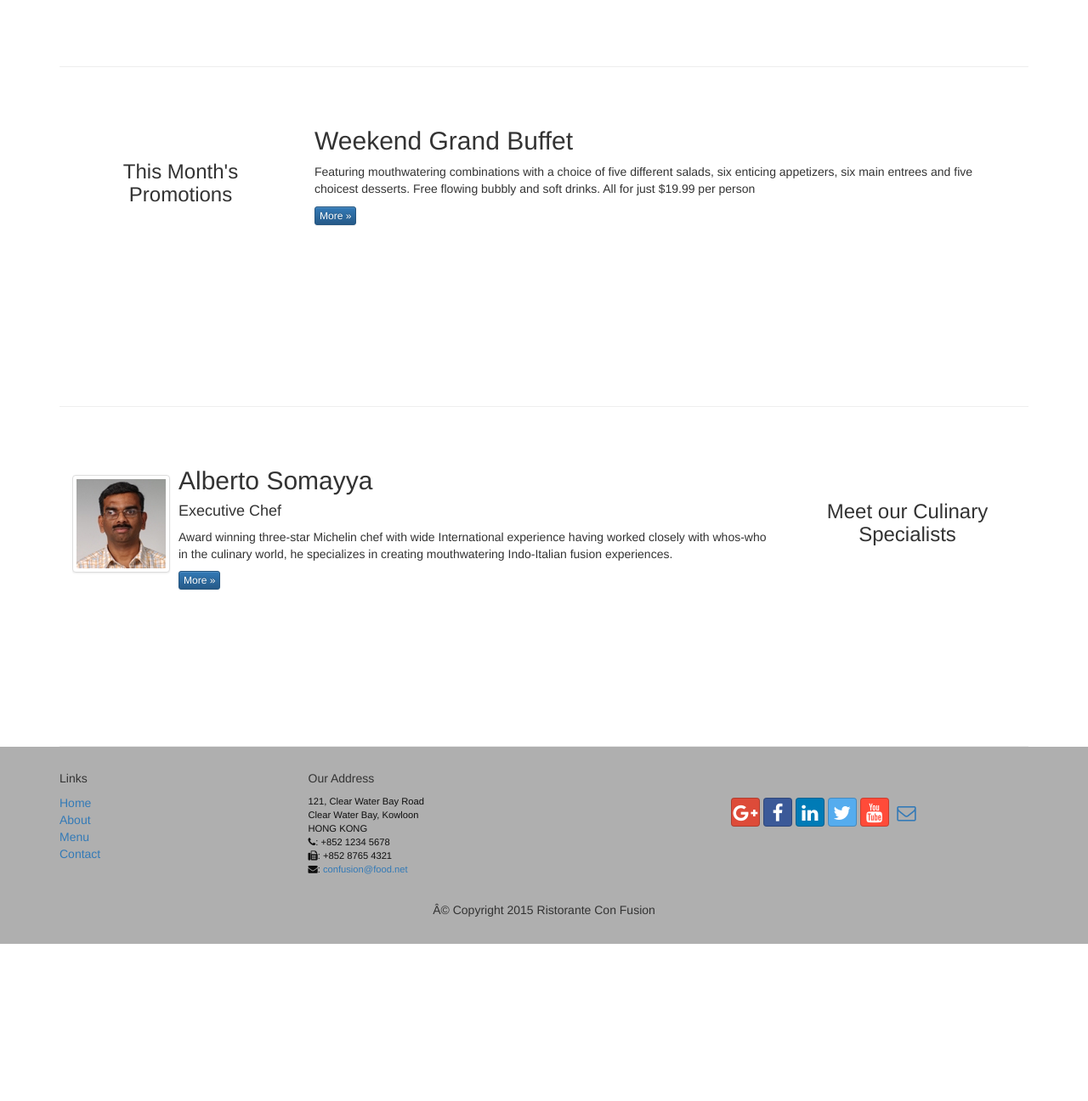
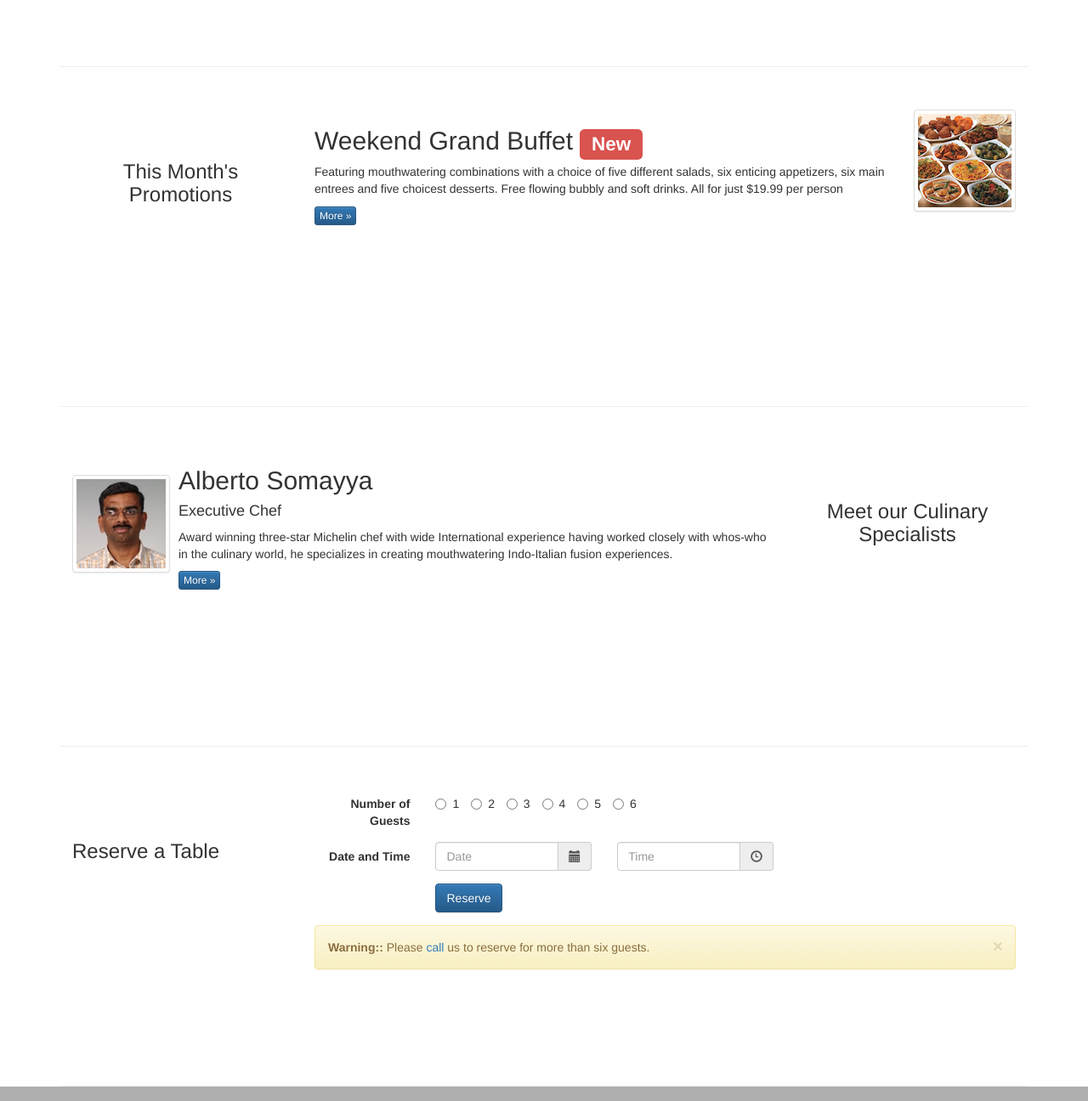
Before and after one commit to AmitBarjatya/fullstackweb, a plain HTML site: page frontend_UI_frameworks/conFusion/index.html in a window 1280 px wide. Shown: the part 780-2076 px from the top of the page at 85% size. Before the commit the page ends 1891 px from the top, so only its background shows below. Drawn offline with nearby package versions, Linux system fonts and the light colour scheme.

Commit message:
added week2 assignment

```diff
--- a/frontend_UI_frameworks/conFusion/css/mystyles.css
+++ b/frontend_UI_frameworks/conFusion/css/mystyles.css
@@ -61,3 +61,7 @@ body{
 .navbar-inverse .navbar-nav .open .dropdown-menu> li> a:hover {
     color:#000000;
 }
+
+.white-text-color {
+  color:#fff;
+}
--- a/frontend_UI_frameworks/conFusion/index.html
+++ b/frontend_UI_frameworks/conFusion/index.html
@@ -51,6 +51,29 @@
             <li><a href="contactus.html"><i class="fa fa-envelope-o"></i>
               Contact</a></li>
           </ul>
+          <!-- start nav form -->
+          <form class="navbar-form navbar-right" role="form">
+            <div class="form-group">
+                <input type="email" class="form-control" id="email" name="email"
+                  placeholder="Email">
+            </div>
+            <div class="form-group">
+              <input type="password" class="form-control" id="password" name="password"
+                  placeholder="Password">
+            </div>
+            <div class="form-group">
+              <div class="checkbox">
+                <label class="checkbox-inline">
+                  <input type="checkbox">
+                  <span class="white-text-color">Remember me</span>
+                </label>
+              </div>
+            </div>
+            <div class="form-group">
+              <button class="btn btn-info">Sign In</button>
+            </div>
+          </form>
+          <!-- end nav form -->
         </div>
       </div>
     </nav>
@@ -68,6 +91,11 @@
           <div class="col-xs-12 col-sm-2">
             <p style="padding:20px;"></p>
             <img src="img/logo.png" class="img-responsive">
+          </div>
+
+          <div class="col-xs-12 col-sm-2" >
+            <p style="padding:40px;"></p>
+            <a class="btn btn-warning" href="#reserve_table_section">Reserve Table</a>
           </div>
         </div>
       </div>
@@ -105,9 +133,20 @@
           <h3 align="center">This Month's Promotions</h3>
         </div>
         <div class="col-xs-12 col-sm-9">
-          <h2>Weekend Grand Buffet</h2>
-          <p>Featuring mouthwatering combinations with a choice of five different salads, six enticing appetizers, six main entrees and five choicest desserts. Free flowing bubbly and soft drinks. All for just $19.99 per person </p>
-          <p><a class="btn btn-primary btn-xs"href="#">More &raquo;</a></p>
+          <div class="media">
+            <div class="media-body">
+              <div class="media-heading">
+                <h2>Weekend Grand Buffet
+                  <span class="label label-danger">New</span>
+                </h2>
+                <p>Featuring mouthwatering combinations with a choice of five different salads, six enticing appetizers, six main entrees and five choicest desserts. Free flowing bubbly and soft drinks. All for just $19.99 per person </p>
+                <p><a class="btn btn-primary btn-xs"href="#">More &raquo;</a></p>
+              </div>
+            </div>
+            <div class="media-right">
+                <a href="#"><img src="img/buffet.png" class="media-object img-thumbnail" alt="Weekend Grand Buffet"></a>
+            </div>
+          </div>
         </div>
       </div>
 
@@ -132,6 +171,62 @@
           </div>
         </div>
       </div>
+      <!-- start form for reserving table -->
+      <div class="row row-content">
+        <div class="col-xs-12 col-sm-3">
+          <p style="padding:20px;"></p>
+          <h3>Reserve a Table</h3>
+        </div>
+        <div class="col-xs-12 col-sm-9">
+          <form class="form-horizontal" role="form">
+            <!-- for number of guests -->
+            <div class="form-group">
+              <label for="num_guests" class="control-label col-sm-2">Number of Guests</label>
+              <div id="num_guests" class="col-sm-5 col-offset-1">
+                <label class="radio-inline"><input type="radio" value="">1</label>
+                <label class="radio-inline"><input type="radio" value="">2</label>
+                <label class="radio-inline"><input type="radio" value="">3</label>
+                <label class="radio-inline"><input type="radio" value="">4</label>
+                <label class="radio-inline"><input type="radio" value="">5</label>
+                <label class="radio-inline"><input type="radio" value="">6</label>
+              </div>
+            </div>
+            <!-- for date and time -->
+            <div class="form-group">
+              <label for="datetime" class="control-label col-sm-2">Date and Time</label>
+              <div class="col-xs-6 col-sm-4 col-md-3">
+                <div class='input-group date' >
+                  <input type='text' class="form-control" placeholder="Date" />
+                    <span class="input-group-addon">
+                      <span class="glyphicon glyphicon-calendar"></span>
+                    </span>
+                </div>
+              </div>
+              <div class="col-xs-6 col-sm-6 col-md-3">
+                <div class='input-group date' id='time_input'>
+                  <input type='text' class="form-control" placeholder="Time" />
+                    <span class="input-group-addon">
+                      <span class="glyphicon glyphicon-time"></span>
+                    </span>
+                </div>
+              </div>
+            </div>
+            <!-- submit button -->
+            <div class="form-group">
+              <div class="col-sm-offset-2 col-sm-10">
+                <button class="btn btn-primary col-offset-1">Reserve</button>
+              </div>
+            </div>
+            <!-- alert for call -->
+            <div class="alert alert-warning alert-dismissable">
+              <strong>Warning::</strong> Please <a href="tel:+85212345678">call</a> us to reserve for more than six guests.
+              <a href="#" class="close" data-dismiss="alert" aria-label="close">&times;</a>
+            </div>
+          </form>
+        </div>
+      </div>
+      <a name="reserve_table_section"></a>
+      <!-- end form for reserving table -->
     </div>
 
     <footer class="row-footer">
```
Also changed, not shown: frontend_UI_frameworks/conFusion/contactus.html (+2 -2 lines).
